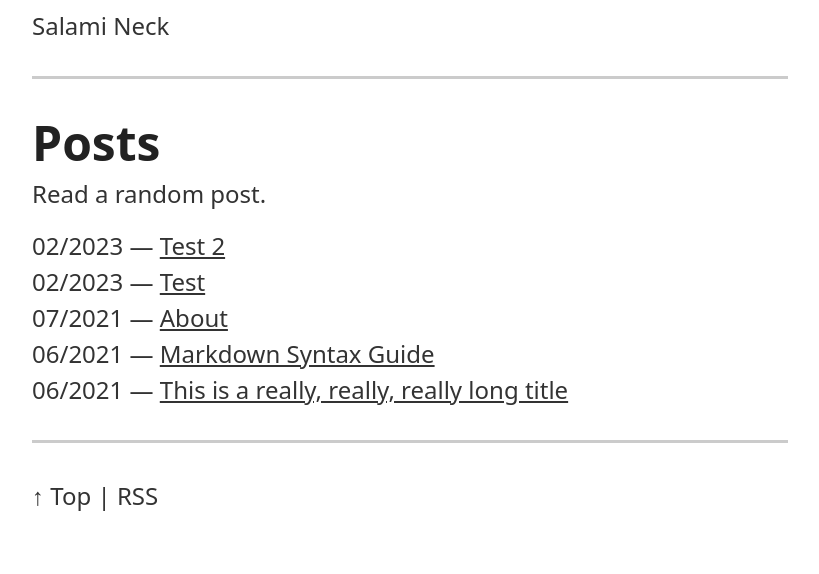
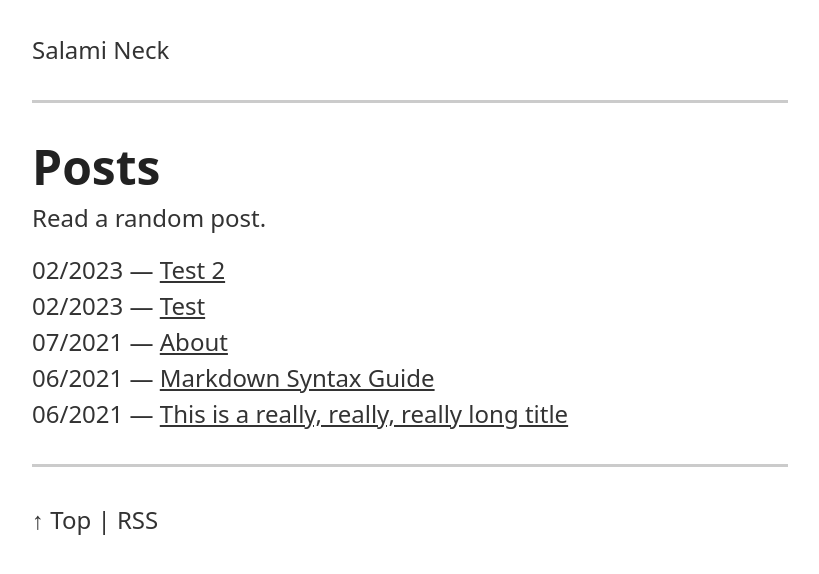
Before and after one commit to ajpwalser/ajpwalser.github.io, a Jekyll site: the page built from index.html, in a window 1280 px wide. Shown: the top 574 px of the page, without its empty margins (230-1049 px from the left). Built offline with Jekyll 4.4.1, drawn with Linux system fonts in a browser that asks for light colours.

Commit message:
Update style.css

```diff
--- a/css/style.css
+++ b/css/style.css
@@ -65,6 +65,9 @@ hr {
     border: 0;
     border-top: 0.0625rem dotted var(--color-border);
     style: dashed;
+}
+header {
+    margin: 2rem 0;
 }
 h1, h2, h3 {
     color: var(--color-text-heading);
```
